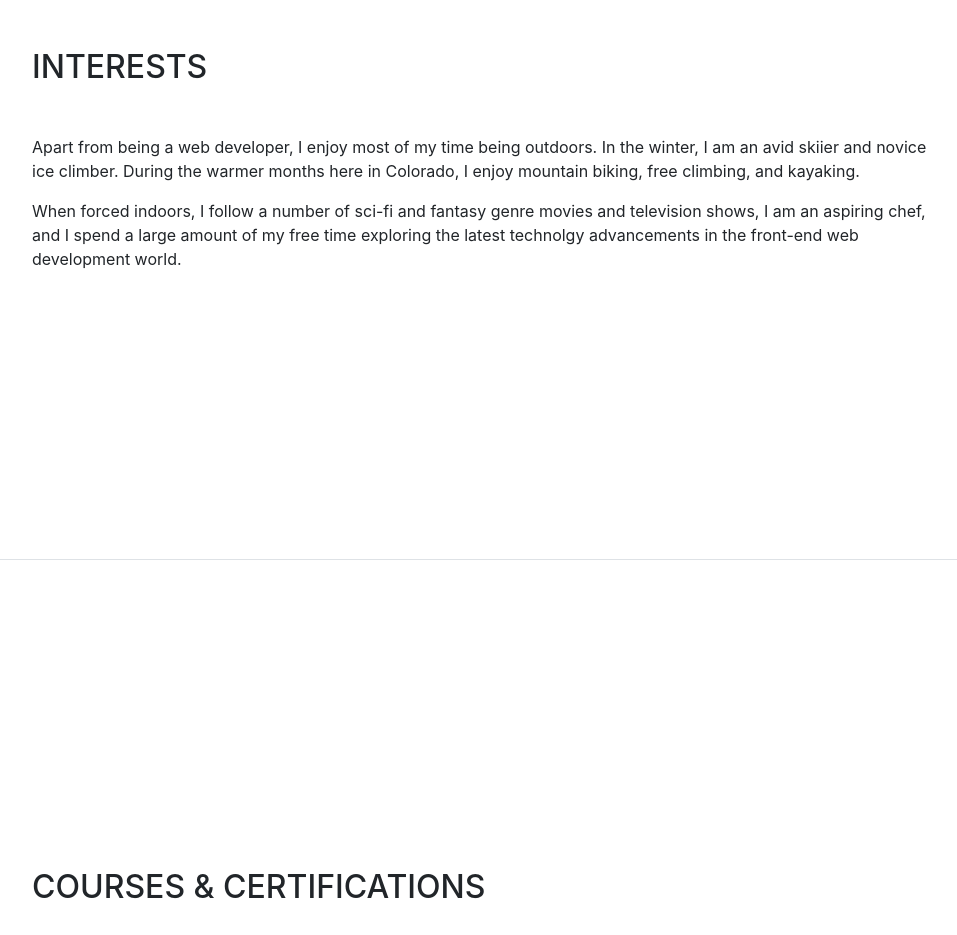
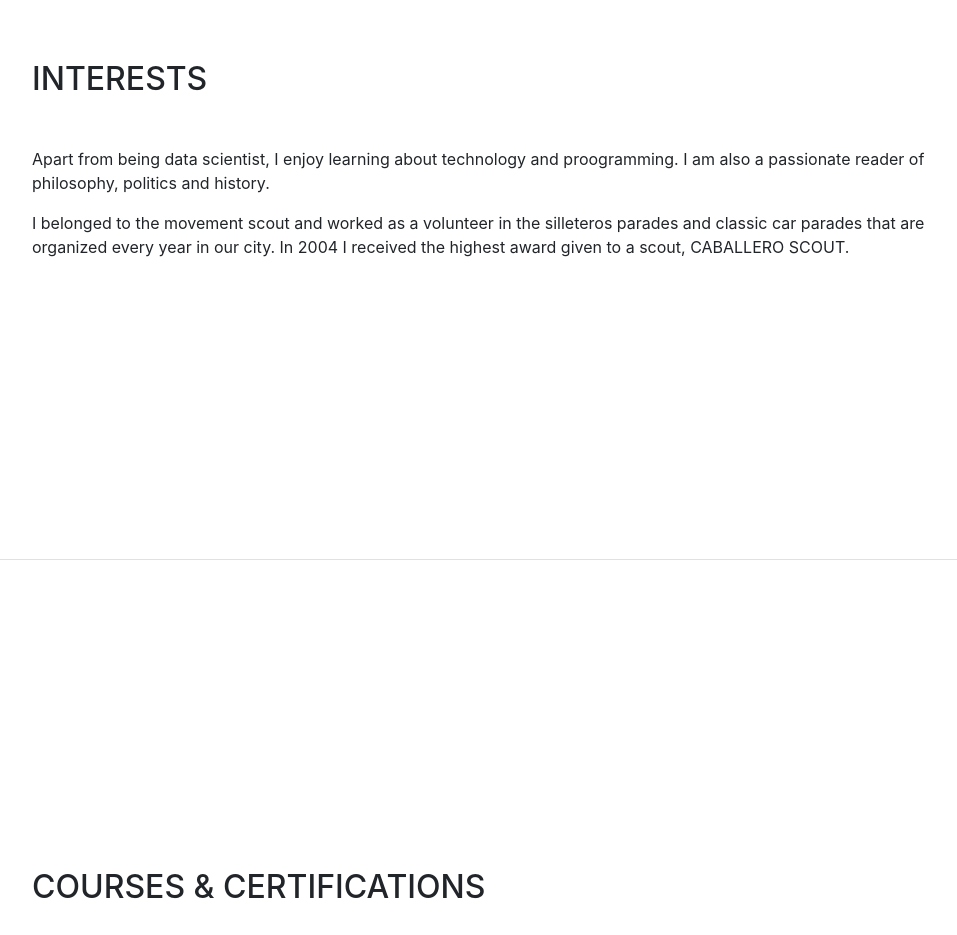
Before and after one commit to riarangogi/riarangogi.github.io, a website with bundled scripts: page index.html in a window 1280 px wide. Shown: the part 3440-4375 px from the top of the page, without its empty margins (288-1245 px from the left). Built offline with nearby package versions, Linux system fonts and the light colour scheme; a web font is replaced by a local one.

Commit message:
I modified the interest section

```diff
--- a/index.html
+++ b/index.html
@@ -189,8 +189,10 @@
       <section class="resume-section p-3 p-lg-5 d-flex flex-column" id="interests">
         <div class="my-auto">
           <h2 class="mb-5">Interests</h2>
-          <p>Apart from being a web developer, I enjoy most of my time being outdoors. In the winter, I am an avid skiier and novice ice climber. During the warmer months here in Colorado, I enjoy mountain biking, free climbing, and kayaking.</p>
-          <p class="mb-0">When forced indoors, I follow a number of sci-fi and fantasy genre movies and television shows, I am an aspiring chef, and I spend a large amount of my free time exploring the latest technolgy advancements in the front-end web development world.</p>
+          <p>Apart from being data scientist, I enjoy learning about technology and proogramming.
+          I am also a passionate reader of philosophy, politics and history.</p>
+          <p class="mb-0">I belonged to the movement scout and worked as a volunteer in the silleteros parades and classic car parades that
+          are organized every year in our city. In 2004 I received the highest award given to a scout, CABALLERO SCOUT.</p>
         </div>
       </section>
 
```
